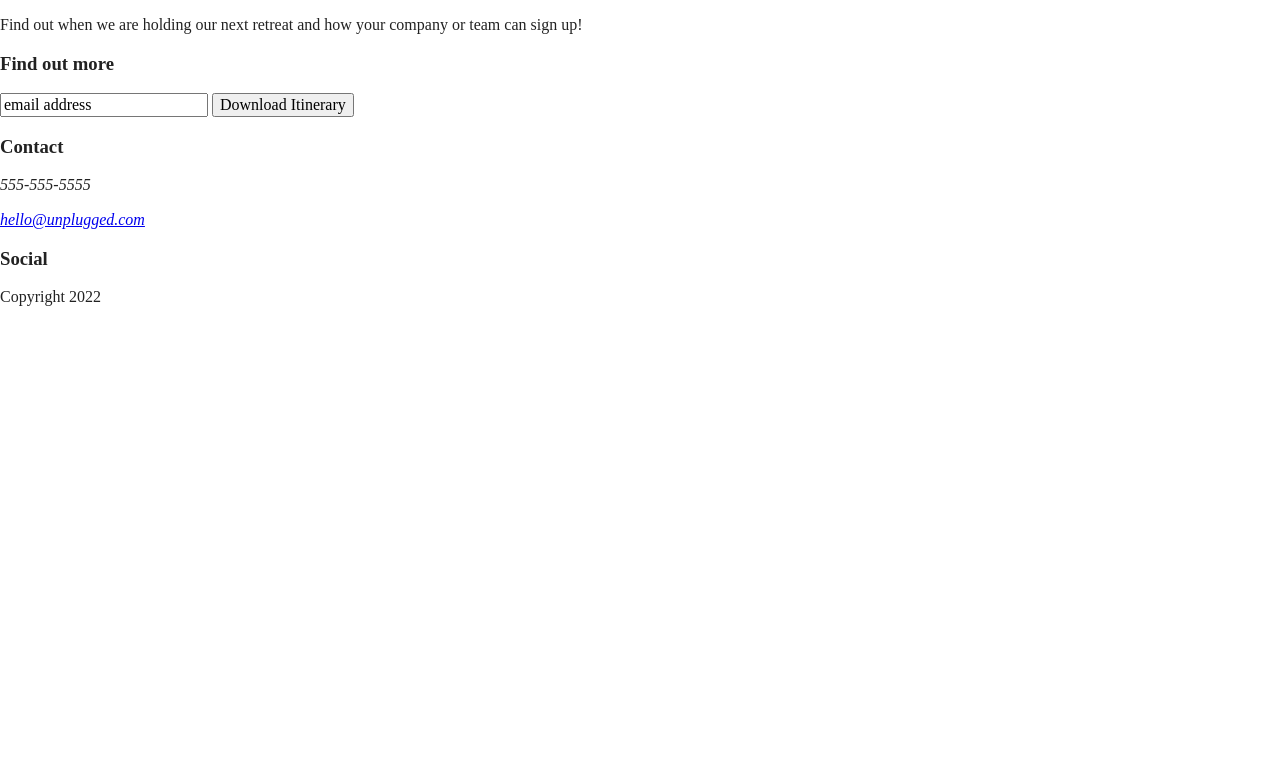
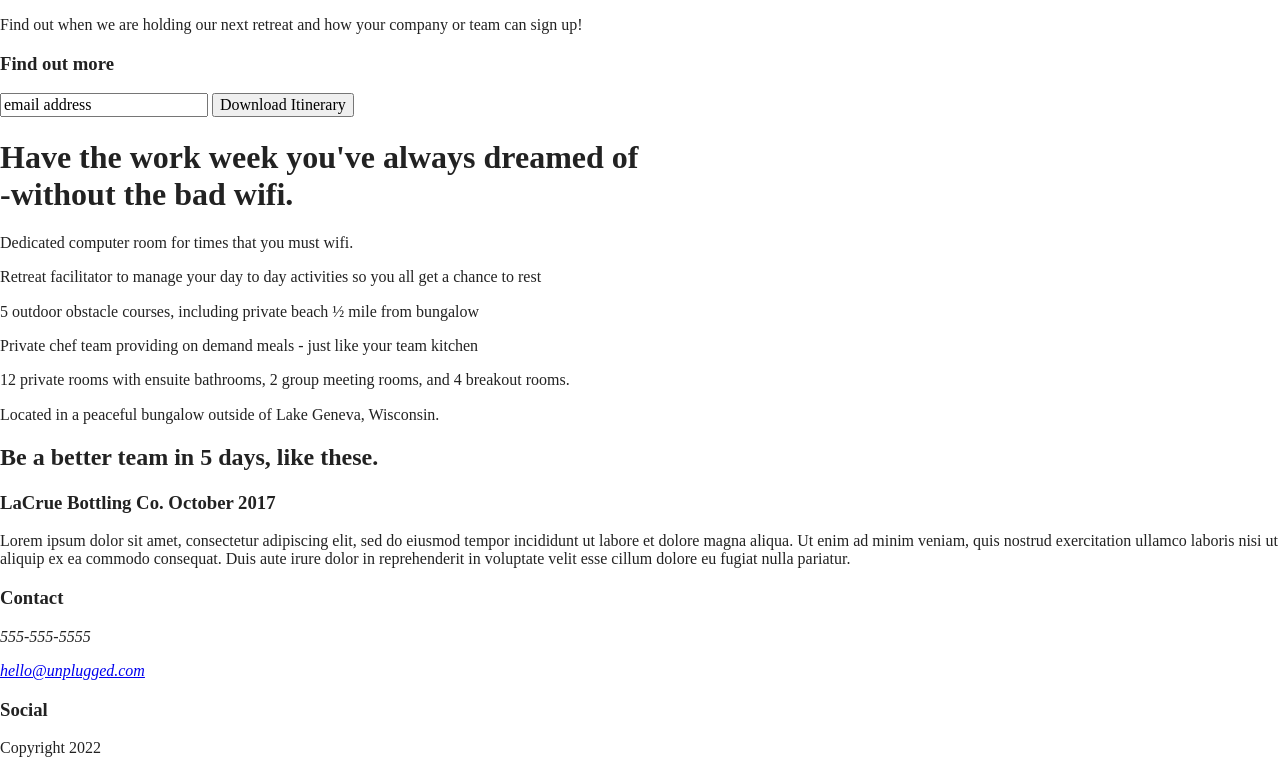
Before and after one commit to mikaturner/unplugged-retreat, a website built with Parcel: page index.html in a window 1280 px wide. Shown: the part 265-1039 px from the top of the page. Before the commit the page ends 800 px from the top, so only its background shows below. Built offline with nearby package versions, Linux system fonts and the light colour scheme.

Commit message:
Completed HTML framework with site text added

```diff
--- a/index.html
+++ b/index.html
@@ -44,11 +44,10 @@
     <section class="hero-area">
         <div class="content-wrapper">
           <h1>Retreat from the desk, return refreshed.</h1>
-
         </div>
     </section>
 
-    <aside class="download-itnry">
+    <aside class="form-description">
       <h3>Want to join the next retreat? </h3>
       <p>Find out when we are holding our next retreat and how your company or team can sign up!</p>
       <form>
@@ -57,7 +56,52 @@
         <input type="button" value="Download Itinerary">
       </form>
     </aside>
+    <section class="features">
+      <div class="features-items">
+        <h1>Have the work week you've always dreamed of <br> -without the bad wifi.</h1>
+        <article>
+          <p class="fontawesome-icon"></p>
+          <p class="features-item-description">Dedicated computer room for times that you must wifi.</p>
+        </article>
 
+        <article>
+          <p class="fontawesome-icon"></p>
+          <p class="features-item-description">Retreat facilitator to manage your day to day activities so you all get a chance to rest</p>
+        </article>
+
+        <article>
+          <p class="fontawesome-icon"></p>
+          <p class="features-item-description">5 outdoor obstacle courses, including private beach ½ mile from bungalow</p>
+        </article>
+
+        <article>
+          <p class="fontawesome-icon"></p>
+          <p class="features-item-description">Private chef team providing on demand meals - just like your team kitchen</p>
+        </article>
+        <article>
+          <p class="fontawesome-icon"></p>
+          <p class="features-item-description">12 private rooms with ensuite bathrooms, 2 group meeting rooms, and 4 breakout rooms.</p>
+        </article>
+
+        <article>
+          <p class="fontawesome-icon"></p>
+          <p class="features-item-description">Located in a peaceful bungalow outside of Lake Geneva, Wisconsin.</p>
+        </article>
+      </div>
+    </section>
+    <section class="reviews">
+      <div class="content-wrapper">
+        <h2>Be a better team in 5 days, like these.</h2>
+        <article>
+        <h3>LaCrue Bottling Co. October 2017</h3>
+        <p class="lacrue-img"></p>
+        <p class="lacrue-bottling">Lorem ipsum dolor sit amet, consectetur adipiscing elit, sed do eiusmod tempor
+          incididunt ut labore et dolore magna aliqua. Ut enim ad minim veniam, quis nostrud exercitation ullamco
+          laboris nisi ut aliquip ex ea commodo consequat. Duis aute irure dolor in reprehenderit in voluptate velit
+          esse cillum dolore eu fugiat nulla pariatur.  </p>
+        </article>
+      </div>
+    </section>
   </main> <!-- main wrapper -->
 
   <footer>
```
